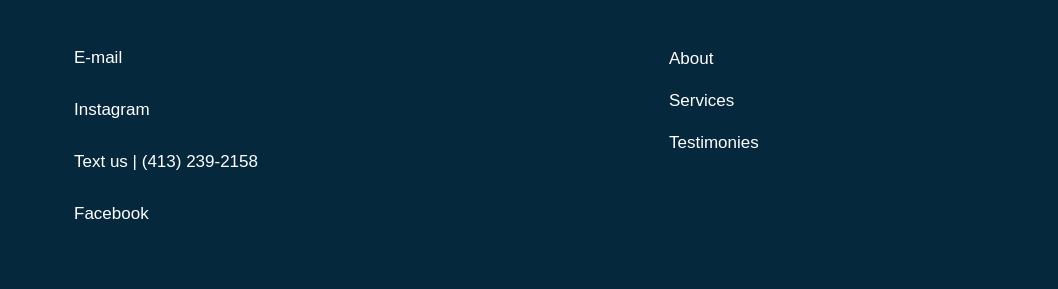
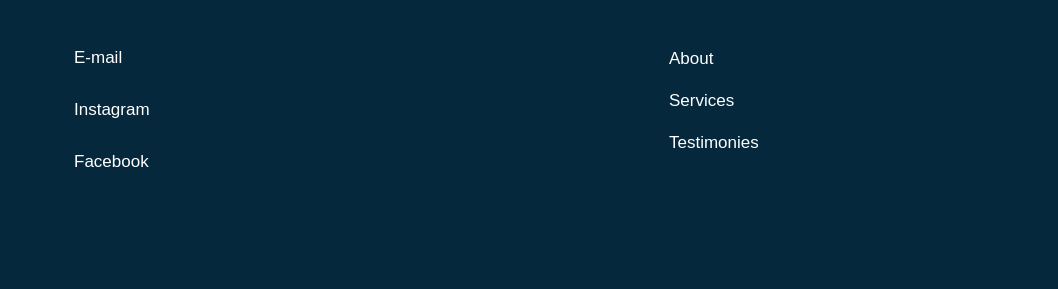
Before and after one commit to delamarr/MaxwellAssistance, a plain HTML site: page index.html in a window 1280 px wide. Shown: the part 5556-5845 px from the top of the page, 222-1280 px from the left. Drawn offline with Linux system fonts and the light colour scheme.

Commit message:
Update index.html

```diff
--- a/index.html
+++ b/index.html
@@ -189,7 +189,6 @@
             <ul id="secondul">
                 <li> <a href="mailto:Maxwellken360@gmail.com">E-mail</a> </li>
                 <li> <a href="https://www.instagram.com/maxwell_recovery__360">Instagram</a> </li>
-                <li> Text us |  (413) 239-2158 </li>
                 <li> <a href="https://www.facebook.com/profile.php?id=100079753804750&mibextid=LQQJ4d">Facebook</a> </li>
             </ul>
 
```
